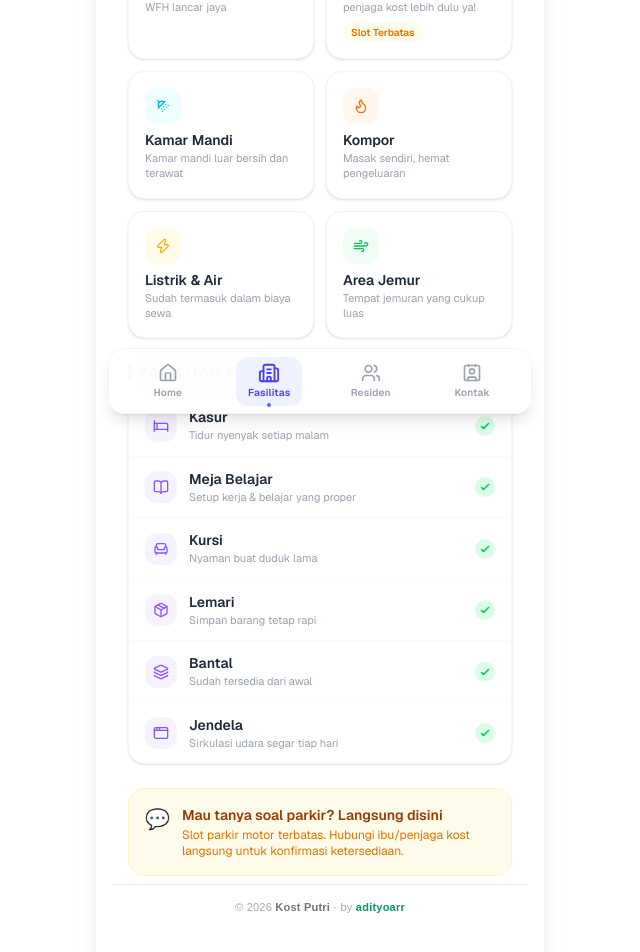
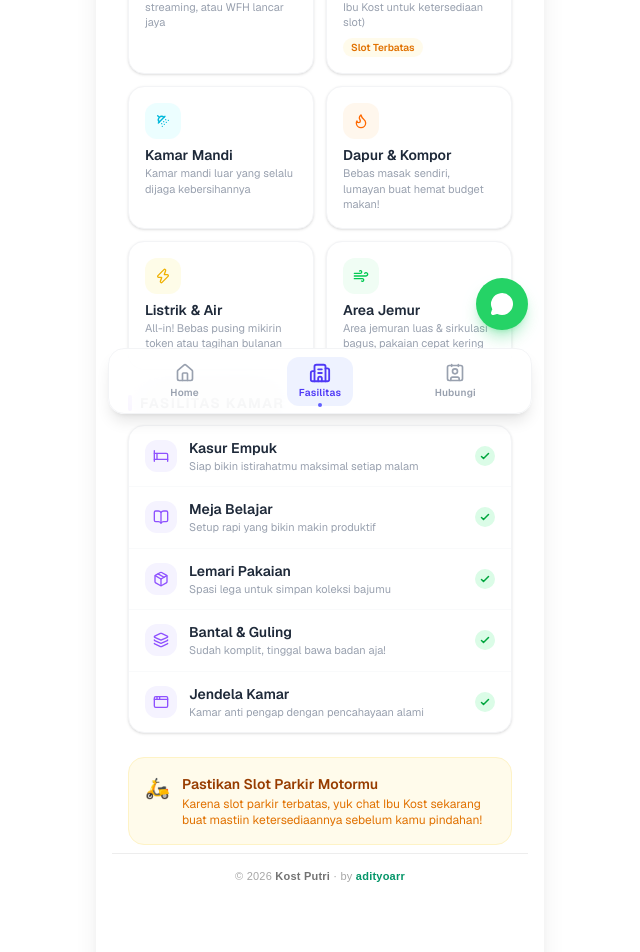
Before and after one commit to adityoarr/kost-59d, a Next.js app: page /facility in a window 1280 px wide. Shown: the part 374-1326 px from the top of the page, without its empty margins (320-960 px from the left). Built offline with nearby package versions, Linux system fonts and the light colour scheme.

Commit message:
perbaikan konten dan gaya bahasa

```diff
--- a/src/app/contact/page.tsx
+++ b/src/app/contact/page.tsx
@@ -4,10 +4,11 @@ const contacts = [
   {
     id: 'wa-sewa',
     icon: MessageCircle,
-    label: 'Tanya Kamar & Sewa',
-    desc: 'Cek ketersediaan kamar, harga, atau mau survei langsung? Chat sekarang, fast response!',
+    label: 'Tanya Kamar & Harga',
+    desc: 'Mau cek ketersediaan kamar, daftar harga, atau janjian survei? Chat aja, langsung kita balas!',
     cta: 'Chat Sekarang →',
-    href: 'https://wa.me/6285755125790?text=Halo%20bu%2C%20saya%20mau%20tanya%20soal%20kamar%20kost%20ya%20%F0%9F%99%8F',
+    // Pesan: "Halo Ibu Dina, permisi. Saya mau tanya info ketersediaan kamar di Kost Putri, apakah saat ini masih ada yang kosong?"
+    href: 'https://wa.me/6285755125790?text=Halo%20Ibu%20Dina%2C%20permisi.%20Saya%20mau%20tanya%20info%20ketersediaan%20kamar%20di%20Kost%20Putri%2C%20apakah%20saat%20ini%20masih%20ada%20yang%20kosong%3F',
     accent: 'from-green-500 to-emerald-500',
     badge: 'Fast Response',
     badgeColor: 'bg-green-100 text-green-700',
@@ -16,10 +17,11 @@ const contacts = [
   {
     id: 'wa-parkir',
     icon: Phone,
-    label: 'Tanya Slot Parkir',
-    desc: 'Slot parkir motor terbatas. Konfirmasi dulu sebelum pindahan biar nggak kehabisan ya!',
+    label: 'Cek Slot Parkir',
+    desc: 'Bawa motor? Yuk pastiin dulu ketersediaan slot parkir sebelum kamu fix pindahan biar aman!',
     cta: 'Tanya Parkir →',
-    href: 'https://wa.me/6285755125790?text=Halo%2C%20bu.%20Apakah%20masih%20ada%20slot%20parkir%20sepeda%20motor%20%3F',
+    // Pesan: "Halo Ibu Dina, permisi. Saya calon penghuni Kost Putri, mau tanya apakah slot parkir untuk motor saat ini masih tersedia?"
+    href: 'https://wa.me/6285755125790?text=Halo%20Ibu%20Dina%2C%20permisi.%20Saya%20calon%20penghuni%20Kost%20Putri%2C%20mau%20tanya%20apakah%20slot%20parkir%20untuk%20motor%20saat%20ini%20masih%20tersedia%3F',
     accent: 'from-amber-500 to-orange-500',
     badge: 'Slot Terbatas',
     badgeColor: 'bg-amber-100 text-amber-700',
@@ -32,15 +34,15 @@ const info = [
     icon: MapPin,
     label: 'Lokasi',
     value: 'Jl. Sumbersari IV No. 59D, Malang',
-    sub: 'Dekat kampus, akses mudah',
+    sub: 'Super strategis, dekat berbagai kampus',
     color: 'text-rose-500',
     bg: 'bg-rose-50',
   },
   {
     icon: Clock,
-    label: 'Jam Respon',
-    value: 'Setiap hari, 24/7 Non-stop',
-    sub: 'WhatsApp paling cepat dibalas: 07.00 – 20.00',
+    label: 'Jam Operasional Chat',
+    value: 'Buka Setiap Hari',
+    sub: 'Respon secepat kilat di jam 07.00 – 20.00 WIB',
     color: 'text-indigo-500',
     bg: 'bg-indigo-50',
   },
@@ -51,7 +53,7 @@ export default function Contact() {
     <div className="px-4 py-2 space-y-6">
 
       {/* Hero Banner */}
-      <div className="relative rounded-2xl overflow-hidden bg-linear-to-br from-violet-600 to-purple-700 p-5 text-white">
+      <div className="relative rounded-2xl overflow-hidden bg-linear-to-br from-violet-600 to-purple-700 p-5 text-white shadow-lg">
         <div className="absolute top-0 right-0 w-36 h-36 bg-white/10 rounded-full -translate-y-10 translate-x-10" />
         <div className="absolute bottom-0 left-0 w-24 h-24 bg-white/10 rounded-full translate-y-8 -translate-x-6" />
         <div className="absolute top-1/2 right-6 -translate-y-1/2">
@@ -59,10 +61,10 @@ export default function Contact() {
         </div>
         <p className="text-xs font-semibold text-purple-200 uppercase tracking-widest mb-1">Kost Putri</p>
         <h2 className="text-xl font-bold leading-tight mb-1">
-          Yuk, Ngobrol Dulu!<br />Kami Siap Jawab 🙌
+          Yuk, Ngobrol Dulu!<br />Kami Siap Bantu 🙌
         </h2>
         <p className="text-sm text-purple-100">
-          Nggak perlu ribet — tinggal tap, langsung terhubung via WhatsApp
+          Nggak perlu sungkan — tinggal tap, langsung terhubung via WhatsApp
         </p>
       </div>
 
@@ -81,10 +83,10 @@ export default function Contact() {
               href={c.href}
               target="_blank"
               rel="noopener noreferrer"
-              className="group block bg-white rounded-2xl shadow-sm border border-gray-100 p-4 hover:shadow-md active:scale-[0.98] transition-all duration-150"
+              className="group block bg-white rounded-2xl shadow-sm border border-gray-100 p-4 hover:shadow-md hover:border-violet-100 active:scale-[0.98] transition-all duration-150"
             >
               <div className="flex items-start gap-3">
-                <div className={`w-10 h-10 rounded-xl flex items-center justify-center shrink-0 ${c.iconBg}`}>
+                <div className={`w-10 h-10 rounded-xl flex items-center justify-center shrink-0 ${c.iconBg} group-hover:scale-105 transition-transform`}>
                   <Icon className="w-5 h-5" />
                 </div>
                 <div className="flex-1 min-w-0">
@@ -95,7 +97,7 @@ export default function Contact() {
                     </span>
                   </div>
                   <p className="text-[11px] text-gray-400 leading-snug mb-3">{c.desc}</p>
-                  <span className={`inline-flex items-center gap-1 text-xs font-bold text-white bg-linear-to-r ${c.accent} px-4 py-1.5 rounded-full`}>
+                  <span className={`inline-flex items-center gap-1 text-xs font-bold text-white bg-linear-to-r ${c.accent} px-4 py-1.5 rounded-full shadow-sm`}>
                     {c.cta}
                   </span>
                 </div>
@@ -131,12 +133,12 @@ export default function Contact() {
       </section>
 
       {/* Social proof / trust note */}
-      <div className="bg-linear-to-br from-indigo-50 to-violet-50 border border-indigo-100 rounded-2xl p-4 flex gap-3 items-start">
+      <div className="bg-linear-to-br from-indigo-50 to-violet-50 border border-indigo-100 rounded-2xl p-4 flex gap-3 items-start shadow-sm">
         <span className="text-xl">⭐</span>
         <div>
-          <p className="text-sm font-semibold text-indigo-800">Ratusan penghuni puas sejak bertahun-tahun</p>
-          <p className="text-xs text-indigo-500 mt-0.5">
-            Aman, nyaman, dan strategis. Cocok banget buat mahasiswi & karyawan yang butuh hunian tenang di Malang.
+          <p className="text-sm font-semibold text-indigo-800">Jadi Hunian Favorit Sejak 2002</p>
+          <p className="text-xs text-indigo-600 mt-0.5">
+            Lingkungan aman, nyaman, dan strategis. Cocok banget buat kamu yang cari ketenangan ekstra di Malang!
           </p>
         </div>
       </div>
--- a/src/app/facility/page.tsx
+++ b/src/app/facility/page.tsx
@@ -3,62 +3,62 @@ import { Wifi, ParkingSquare, ShowerHead, Flame, Zap, Wind, Bed, BookOpen, Armch
 const facilities = [
   {
     icon: Wifi,
-    label: 'WiFi',
-    desc: 'Internet nonstop, streaming & WFH lancar jaya',
+    label: 'WiFi 24/7',
+    desc: 'Koneksi ngebut! Nugas, streaming, atau WFH lancar jaya',
     color: 'bg-blue-50 text-blue-500',
   },
   {
     icon: ParkingSquare,
     label: 'Parkir Motor',
-    desc: 'Slot terbatas — hubungi penjaga kost lebih dulu ya!',
+    desc: 'Aman dan berpagar (hubungi Ibu Kost untuk ketersediaan slot)',
     color: 'bg-amber-50 text-amber-500',
     note: true,
   },
   {
     icon: ShowerHead,
     label: 'Kamar Mandi',
-    desc: 'Kamar mandi luar bersih dan terawat',
+    desc: 'Kamar mandi luar yang selalu dijaga kebersihannya',
     color: 'bg-cyan-50 text-cyan-500',
   },
   {
     icon: Flame,
-    label: 'Kompor',
-    desc: 'Masak sendiri, hemat pengeluaran',
+    label: 'Dapur & Kompor',
+    desc: 'Bebas masak sendiri, lumayan buat hemat budget makan!',
     color: 'bg-orange-50 text-orange-500',
   },
   {
     icon: Zap,
     label: 'Listrik & Air',
-    desc: 'Sudah termasuk dalam biaya sewa',
+    desc: 'All-in! Bebas pusing mikirin token atau tagihan bulanan',
     color: 'bg-yellow-50 text-yellow-500',
   },
   {
     icon: Wind,
     label: 'Area Jemur',
-    desc: 'Tempat jemuran yang cukup luas',
+    desc: 'Area jemuran luas & sirkulasi bagus, pakaian cepat kering',
     color: 'bg-green-50 text-green-500',
   },
 ];
 
 const roomItems = [
-  { icon: Bed, label: 'Kasur', desc: 'Tidur nyenyak setiap malam' },
-  { icon: BookOpen, label: 'Meja Belajar', desc: 'Setup kerja & belajar yang proper' },
-  { icon: Armchair, label: 'Kursi', desc: 'Nyaman buat duduk lama' },
-  { icon: Package, label: 'Lemari', desc: 'Simpan barang tetap rapi' },
-  { icon: Layers, label: 'Bantal', desc: 'Sudah tersedia dari awal' },
-  { icon: AppWindow, label: 'Jendela', desc: 'Sirkulasi udara segar tiap hari' },
+  { icon: Bed, label: 'Kasur Empuk', desc: 'Siap bikin istirahatmu maksimal setiap malam' },
+  { icon: BookOpen, label: 'Meja Belajar', desc: 'Setup rapi yang bikin makin produktif' },
+  // { icon: Armchair, label: 'Kursi', desc: 'Nyaman buat nugas atau maraton drakor' },
+  { icon: Package, label: 'Lemari Pakaian', desc: 'Spasi lega untuk simpan koleksi bajumu' },
+  { icon: Layers, label: 'Bantal & Guling', desc: 'Sudah komplit, tinggal bawa badan aja!' },
+  { icon: AppWindow, label: 'Jendela Kamar', desc: 'Kamar anti pengap dengan pencahayaan alami' },
 ];
 
 export default function Facility() {
   return (
     <div className="px-4 py-2 space-y-6">
       {/* Hero Banner */}
-      <div className="relative rounded-2xl overflow-hidden bg-linear-to-br from-indigo-600 to-violet-600 p-5 text-white">
+      <div className="relative rounded-2xl overflow-hidden bg-linear-to-br from-indigo-600 to-violet-600 p-5 text-white shadow-md">
         <div className="absolute top-0 right-0 w-32 h-32 bg-white/10 rounded-full -translate-y-8 translate-x-8" />
         <div className="absolute bottom-0 left-0 w-20 h-20 bg-white/10 rounded-full translate-y-6 -translate-x-4" />
         <p className="text-xs font-semibold text-indigo-200 uppercase tracking-widest mb-1">Kost Putri</p>
         <h2 className="text-xl font-bold leading-tight mb-1">Fasilitas Lengkap,<br/>Hidup Makin Nyaman 🏠</h2>
-        <p className="text-sm text-indigo-100">Semua yang kamu butuhkan udah ada di sini</p>
+        <p className="text-sm text-indigo-100">Bawa koper aja, sisanya biar kami yang urus!</p>
       </div>
 
       {/* Fasilitas Umum */}
@@ -71,7 +71,7 @@ export default function Facility() {
           {facilities.map((f) => {
             const Icon = f.icon;
             return (
-              <div key={f.label} className="bg-white rounded-2xl p-4 shadow-sm border border-gray-100 flex flex-col gap-2">
+              <div key={f.label} className="bg-white rounded-2xl p-4 shadow-sm border border-gray-100 flex flex-col gap-2 hover:border-indigo-100 transition-colors">
                 <div className={`w-9 h-9 rounded-xl flex items-center justify-center ${f.color}`}>
                   <Icon className="w-4 h-4" />
                 </div>
@@ -80,7 +80,7 @@ export default function Facility() {
                   <p className="text-[11px] text-gray-400 mt-0.5 leading-snug">{f.desc}</p>
                 </div>
                 {f.note && (
-                  <span className="text-[10px] bg-amber-50 text-amber-600 font-semibold px-2 py-0.5 rounded-full w-fit">
+                  <span className="text-[10px] bg-amber-50 text-amber-600 font-semibold px-2 py-0.5 rounded-full w-fit mt-auto">
                     Slot Terbatas
                   </span>
                 )}
@@ -100,7 +100,7 @@ export default function Facility() {
           {roomItems.map((item) => {
             const Icon = item.icon;
             return (
-              <div key={item.label} className="flex items-center gap-3 px-4 py-3">
+              <div key={item.label} className="flex items-center gap-3 px-4 py-3 hover:bg-gray-50/50 transition-colors">
                 <div className="w-8 h-8 rounded-xl bg-violet-50 flex items-center justify-center shrink-0">
                   <Icon className="w-4 h-4 text-violet-500" />
                 </div>
@@ -109,7 +109,7 @@ export default function Facility() {
                   <p className="text-[11px] text-gray-400">{item.desc}</p>
                 </div>
                 <span className="w-5 h-5 rounded-full bg-green-100 flex items-center justify-center shrink-0">
-                  <svg className="w-3 h-3 text-green-500" fill="none" viewBox="0 0 24 24" stroke="currentColor" strokeWidth={3}>
+                  <svg className="w-3 h-3 text-green-600" fill="none" viewBox="0 0 24 24" stroke="currentColor" strokeWidth={3}>
                     <path strokeLinecap="round" strokeLinejoin="round" d="M5 13l4 4L19 7" />
                   </svg>
                 </span>
@@ -120,11 +120,18 @@ export default function Facility() {
       </section>
 
       {/* CTA Note */}
-      <a href="https://wa.me/6285755125790?text=Halo%2C%20bu.%20Apakah%20masih%20ada%20slot%20parkir%20sepeda%20motor%20%3F" target='_blank' rel='noopener noreferrer' className="bg-amber-50 border border-amber-100 rounded-2xl p-4 flex gap-3 items-start">
-        <span className="text-xl">💬</span>
+      <a
+        href="https://wa.me/6285755125790?text=Halo%20Ibu%20Dina%2C%20permisi.%20Saya%20calon%20penghuni%20Kost%20Putri%2C%20mau%20tanya%20apakah%20slot%20parkir%20untuk%20motor%20saat%20ini%20masih%20tersedia%3F"
+        target="_blank"
+        rel="noopener noreferrer"
+        className="bg-amber-50 border border-amber-100 rounded-2xl p-4 flex gap-3 items-start hover:shadow-md transition-shadow cursor-pointer block"
+      >
+        <span className="text-xl">🛵</span>
         <div>
-          <p className="text-sm font-semibold text-amber-800">Mau tanya soal parkir? Langsung disini</p>
-          <p className="text-xs text-amber-600 mt-0.5">Slot parkir motor terbatas. Hubungi ibu/penjaga kost langsung untuk konfirmasi ketersediaan.</p>
+          <p className="text-sm font-semibold text-amber-800">Pastikan Slot Parkir Motormu</p>
+          <p className="text-xs text-amber-600 mt-0.5">
+            Karena slot parkir terbatas, yuk chat Ibu Kost sekarang buat mastiin ketersediaannya sebelum kamu pindahan!
+          </p>
         </div>
       </a>
     </div>
--- a/src/app/layout.tsx
+++ b/src/app/layout.tsx
@@ -14,8 +14,8 @@ const geistMono = Geist_Mono({
 });
 
 export const metadata: Metadata = {
-  title: "Kost Putri - Ibu Dina Nurmala Sari",
-  description: "Kost Putri - Ibu Dina Nurmala Sari di Jl. Sumbersari IV / 59D Kota Malang, Jawa Timur",
+  title: "Kost Putri Ibu Dina Malang | Nyaman, Aman & Strategis",
+  description: "Cari kost putri strategis di Malang? Kost Putri Ibu Dina di Jl. Sumbersari IV/59D menawarkan fasilitas lengkap, aman, dan nyaman layaknya rumah sendiri. Yuk, cek sekarang!",
 };
 
 export default function RootLayout({
--- a/src/components/BottomNav.tsx
+++ b/src/components/BottomNav.tsx
@@ -2,7 +2,7 @@
 
 import Link from 'next/link';
 import { usePathname } from 'next/navigation';
-import { Home, Building2, Users, Contact } from 'lucide-react';//HandPlatter
+import { Home, Building2, Users, Contact, HandPlatter } from 'lucide-react';//HandPlatter
 
 const BottomNav = () => {
   const pathname = usePathname();
@@ -11,14 +11,14 @@ const BottomNav = () => {
     { name: 'Home', href: '/', icon: Home },
     { name: 'Fasilitas', href: '/facility', icon: Building2 },
     // { name: 'Layanan', href: '/service', icon: HandPlatter },
-    { name: 'Residen', href: '/resident', icon: Users },
-    { name: 'Kontak', href: '/contact', icon: Contact },
+    // { name: 'Penghuni', href: '/resident', icon: Users },
+    { name: 'Hubungi', href: '/contact', icon: Contact },
   ];
 
   return (
     <nav className="fixed bottom-0 left-1/2 -translate-x-1/2 z-50 w-full max-w-md">
       <div className="mx-3 mb-3 bg-white/90 backdrop-blur-xl rounded-2xl shadow-lg shadow-black/10 border border-gray-100">
-        <div className="grid h-16 grid-cols-4 px-2">
+        <div className="grid h-16 grid-cols-3 px-2">
           {navItems.map((item) => {
             const Icon = item.icon;
             const isActive = pathname === item.href;
--- a/src/components/Header.tsx
+++ b/src/components/Header.tsx
@@ -5,11 +5,11 @@ import { ChevronLeft } from 'lucide-react';
 import Link from 'next/link';
 
 const routeMeta: Record<string, { title: string; subtitle: string }> = {
-  '/': { title: 'Kost 59D', subtitle: 'Malang, Jawa Timur' },
-  '/facility': { title: 'Fasilitas', subtitle: 'Semua yang kamu butuhkan' },
-  '/service': { title: 'Layanan', subtitle: 'Bantuan & permintaan' },
-  '/resident': { title: 'Residen', subtitle: 'Komunitas penghuni' },
-  '/contact': { title: 'Kontak', subtitle: 'Tanya-tanya langsung' },
+  '/': { title: 'Kost Putri', subtitle: 'Malang, Jawa Timur' },
+  '/facility': { title: 'Fasilitas Kost', subtitle: 'Nikmati kenyamanan maksimal' },
+  // '/service': { title: 'Pusat Layanan', subtitle: 'Ada yang bisa kami bantu?' },
+  // '/resident': { title: 'Penghuni', subtitle: 'Kenalan sama teman kost, yuk!' },
+  '/contact': { title: 'Hubungi Kami', subtitle: 'Punya pertanyaan? Yuk, ngobrol!' },
 };
 
 const Header = () => {
--- a/src/components/MainLayout.tsx
+++ b/src/components/MainLayout.tsx
@@ -4,20 +4,38 @@ import { usePathname } from "next/navigation";
 import Header from "@/components/Header";
 import Footer from "@/components/Footer";
 import BottomNav from '@/components/BottomNav';
+import { MessageCircle } from 'lucide-react';
 
 export default function MainLayout({ children }: { children: React.ReactNode }) {
   const pathname = usePathname();
   const isHomePage = pathname === "/";
 
+  // Pesan default WA
+  const waMessage = encodeURIComponent("Halo Ibu Dina, permisi. Saya mau tanya info ketersediaan kamar di Kost Putri, apakah saat ini masih ada yang kosong?");
+  const waUrl = `https://wa.me/6285755125790?text=${waMessage}`;
+
   return (
     <div className="relative w-full max-w-md bg-white min-h-screen shadow-xl flex flex-col no-scrollbar overflow-y-auto">
       {!isHomePage && <Header />}
 
+      {/* Padding bottom kembali menggunakan pb-20 seperti orisinal bawaanmu */}
       <main className={`flex-1 p-4 pb-20 ${!isHomePage ? "pt-20" : "pt-0"}`}>
         {children}
-
         <Footer/>
       </main>
+
+      {/* Floating WhatsApp Button ditambahkan HANYA sebagai overlay */}
+      <div className="fixed bottom-24 w-full max-w-md z-40 pointer-events-none px-4 flex justify-end">
+        <a
+          href={waUrl}
+          target="_blank"
+          rel="noopener noreferrer"
+          className="pointer-events-auto bg-[#25D366] text-white p-3.5 rounded-full shadow-lg shadow-green-500/30 hover:bg-[#20ba5a] hover:-translate-y-1 active:scale-95 transition-all duration-200 flex items-center justify-center"
+          aria-label="Chat WhatsApp"
+        >
+          <MessageCircle className="w-6 h-6" fill="currentColor" />
+        </a>
+      </div>
 
       <BottomNav />
     </div>
```
Also changed, not shown: src/app/page.tsx (+5 -5 lines).
